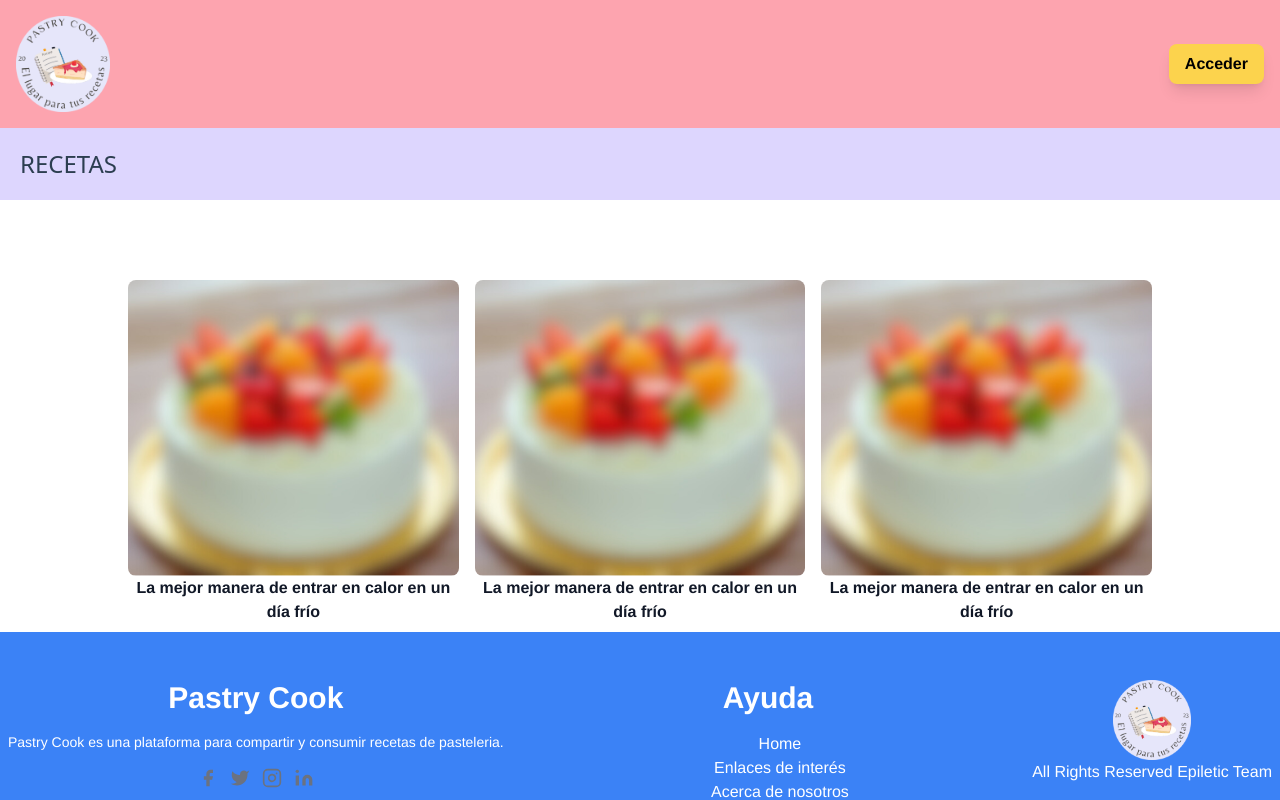
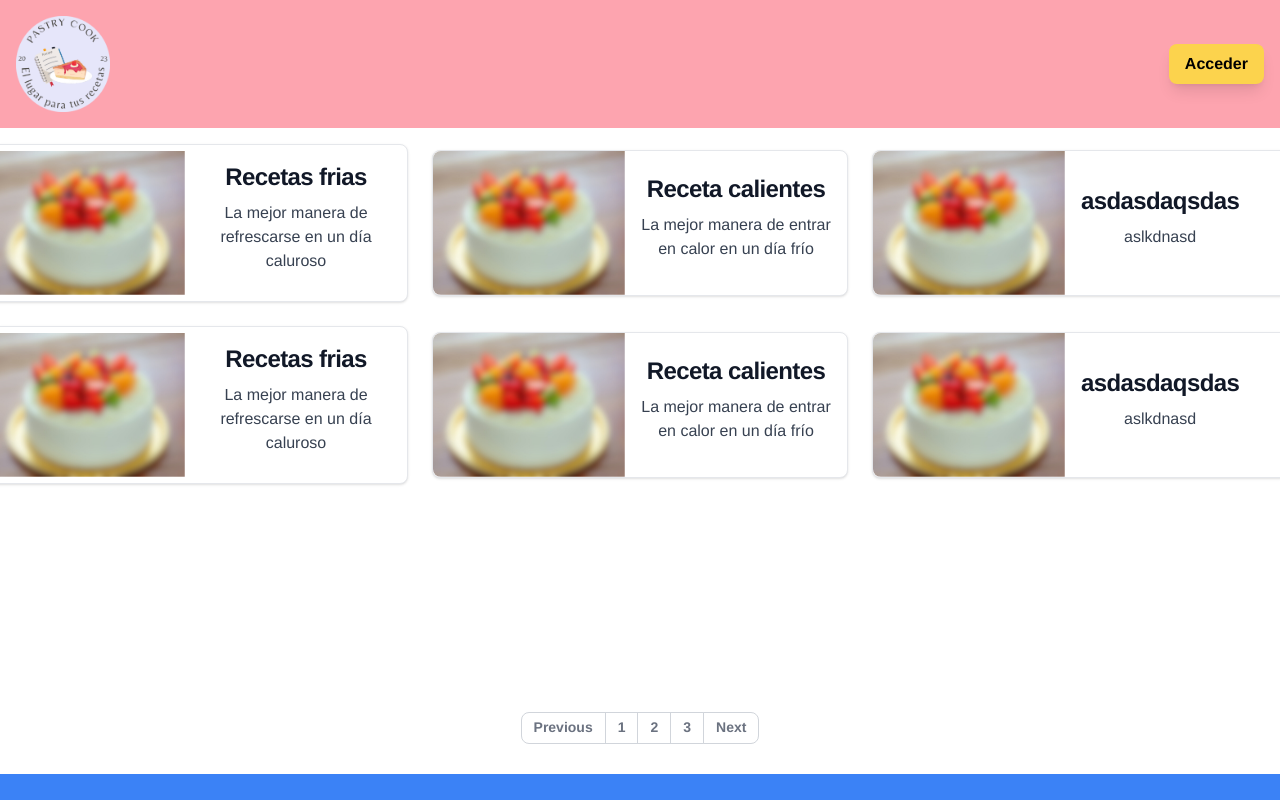
Before and after one commit to Alxx16/PROY-PastryCook, a Vue app in the folder pastrycook/: page /Favorite in a window 1280 px wide. Shown: the top 800 px of the page. Built offline with nearby package versions, Linux system fonts and the light colour scheme.

Commit message:
se creo la pagina de favoritos junto con si paginacion

```diff
--- a/pastrycook/src/Views/BoxFav.vue
+++ b/pastrycook/src/Views/BoxFav.vue
@@ -1,53 +1,19 @@
 <template>
  <!-- Recetas -->
   <div>
-  <div class="flex min-h-full flex-1 flex-col justify-center pb-12 padding-top: 0px;">
-        <div class="mt-0">
-            <h3 class="uppercase p-5 bg-violet-200 w-full text-left text-2xl  font-sans font-light mb-8">Recetas</h3>
-        </div>
-    <div class="container mx-auto px-5 py-2 lg:px-32 lg:pt-12 padding-top: 0px;">
-  <div class="-m-1 flex flex-wrap md:-m-2">
-     <!-- Recetas -->
-    <div class="flex w-1/3 flex-wrap relative">
-      <div class="w-full p-1 md:p-2 relative">
-        <img alt="gallery"
-          class="block h-full w-full rounded-lg object-cover object-center"
-          src="../../public/img/Pastel.png" />
-
-          <p class="position: absolute; text-base font-semibold text-gray-900">La mejor manera de entrar en calor en un día frío</p>
-      </div>
-    </div>
-    <div class="flex w-1/3 flex-wrap relative ">
-      <div class="w-full p-1 md:p-2">
-        <img
-          alt="gallery"
-          class="block h-full w-full rounded-lg object-cover object-center"
-          src="../../public/img/Pastel.png" />
-
-          <p class=" font-semibold pt-15 text-gray-900">La mejor manera de entrar en calor en un día frío</p>
-      </div>
-    </div>
-    <div class="flex w-1/3 flex-wrap">
-      <div class="w-full p-1 md:p-2">
-        <img
-          alt="gallery"
-          class="block h-full w-full rounded-lg object-cover object-center"
-          src="../../public/img/Pastel.png" />
-
-          <p class="text-base font-semibold text-gray-900">La mejor manera de entrar en calor en un día frío</p>
-      </div>
-    </div>
-
+    <BoxRecetas :Pastry="recetas"/>
   </div>
-</div>
-</div>
-
-</div>
-    </template>
+</template>
 
 <script>
+import BoxRecetas from './BoxRecetas.vue';
+
+
     export default{
         namePages: 'Favorite',
+        components:{
+          BoxRecetas
+        },
         data(){
             return{
                 imgFavorite:[
@@ -65,6 +31,153 @@
             }
 
           ],
+          recetas : [
+        {
+          id:1,
+          descripcion:"La mejor manera de refrescarse en un día caluroso",
+          titulo:"Recetas frias",
+          autor:"Pastry Cook",
+          costo:"$ 100",
+          ingredientes:"una polla caliente",
+          categoria:"Frias",
+          nivel:"Principiante",
+
+        },
+        {
+          id:2,
+          descripcion:"La mejor manera de entrar en calor en un día frío",
+          titulo:"Receta calientes",
+          autor:"cocinero 1",
+          costo:"$ 200",
+          ingredientes:"una polla fria",
+          categoria:"Calientes",
+          nivel:"Avanzado",
+        },
+        {
+          id:3,
+          descripcion:"aslkdnasd",
+          titulo:"asdasdaqsdas",
+          autor:"coasdasd",
+          costo:"$ 20220",
+          ingredientes:"uasdas",
+          categoria:"Csadasd",
+          nivel:"asdasd",
+        },
+        {
+          id:1,
+          descripcion:"La mejor manera de refrescarse en un día caluroso",
+          titulo:"Recetas frias",
+          autor:"Pastry Cook",
+          costo:"$ 100",
+          ingredientes:"una polla caliente",
+          categoria:"Frias",
+          nivel:"Principiante",
+
+        },
+        {
+          id:2,
+          descripcion:"La mejor manera de entrar en calor en un día frío",
+          titulo:"Receta calientes",
+          autor:"cocinero 1",
+          costo:"$ 200",
+          ingredientes:"una polla fria",
+          categoria:"Calientes",
+          nivel:"Avanzado",
+        },
+        {
+          id:3,
+          descripcion:"aslkdnasd",
+          titulo:"asdasdaqsdas",
+          autor:"coasdasd",
+          costo:"$ 20220",
+          ingredientes:"uasdas",
+          categoria:"Csadasd",
+          nivel:"asdasd",
+        },
+        {
+          id:1,
+          descripcion:"La mejor manera de refrescarse en un día caluroso",
+          titulo:"Recetas frias",
+          autor:"Pastry Cook",
+          costo:"$ 100",
+          ingredientes:"una polla caliente",
+          categoria:"Frias",
+          nivel:"Principiante",
+
+        },
+        {
+          id:2,
+          descripcion:"La mejor manera de entrar en calor en un día frío",
+          titulo:"Receta calientes",
+          autor:"cocinero 1",
+          costo:"$ 200",
+          ingredientes:"una polla fria",
+          categoria:"Calientes",
+          nivel:"Avanzado",
+        },
+        {
+          id:3,
+          descripcion:"aslkdnasd",
+          titulo:"asdasdaqsdsssssssas",
+          autor:"coasdasd",
+          costo:"$ 20220",
+          ingredientes:"uasdas",
+          categoria:"Csadasd",
+          nivel:"asdasd",
+        },
+        {
+          id:1,
+          descripcion:"La mejor manera de refrescarse en un día caluroso",
+          titulo:"Recetas friassssssss",
+          autor:"Pastry Cook",
+          costo:"$ 100",
+          ingredientes:"una polla caliente",
+          categoria:"Frias",
+          nivel:"Principiante",
+
+        },
+        {
+          id:2,
+          descripcion:"La mejor manera de entrar en calor en un día frío",
+          titulo:"Receta calientesssssss",
+          autor:"cocinero 1",
+          costo:"$ 200",
+          ingredientes:"una polla fria",
+          categoria:"Calientes",
+          nivel:"Avanzado",
+        },
+        {
+          id:3,
+          descripcion:"aslkdnasd",
+          titulo:"asdasdaqsdassssssss",
+          autor:"coasdasd",
+          costo:"$ 20220",
+          ingredientes:"uasdas",
+          categoria:"Csadasd",
+          nivel:"asdasd",
+        },
+        {
+          id:2,
+          descripcion:"La mejor manera de entrar en calor en un día frío",
+          titulo:"Receta calientes",
+          autor:"cocinero 1",
+          costo:"$ 200",
+          ingredientes:"una polla fria",
+          categoria:"Calientes",
+          nivel:"Avanzado",
+        },
+        {
+          id:3,
+          descripcion:"aslkdnasd",
+          titulo:"asdasdaqsdsssssssas",
+          autor:"coasdasd",
+          costo:"$ 20220",
+          ingredientes:"uasdas",
+          categoria:"Csadasd",
+          nivel:"asdasd",
+        },
+
+      ]
         }
 
     }}
--- a/pastrycook/src/Views/BoxRecetas.vue
+++ b/pastrycook/src/Views/BoxRecetas.vue
@@ -1,7 +1,11 @@
 <template>
-    <div class="container flex mx-auto px-5 py-2 lg:px-32 lg:pt-12">
-            <div class="-m-1 flex flex-wrap md:-m-2" v-for="po in Pastry" v-bind:key="po.id">
-            <a href="#" class="flex flex-col items-center bg-white border border-gray-200 rounded-lg shadow md:flex-row md:max-w-xl hover:bg-gray-100 dark:border-gray-700 dark:bg-gray-800 dark:hover:bg-gray-700">
+    <div>
+
+    <div class="flex justify-center items-center ">
+
+        <div class="container grid grid-rows-3  grid-cols-3 gap-10 my-6   flex justify-center items-center">
+            <div class="-m-1 flex flex-wrap md:-m-2" v-for="po in paginatedData" v-bind:key="po.id">
+                <a href="#" class="w-full flex flex-col items-center bg-white  border border-gray-200 rounded-lg shadow md:flex-row md:max-w-xl hover:bg-gray-100 dark:border-gray-700 dark:bg-gray-800 dark:hover:bg-gray-700">
                     <img class="object-cover w-full rounded-t-lg h-96 md:h-auto md:w-48 md:rounded-none md:rounded-l-lg" src="../../public/img/Pastel.png" alt="">
                     <div class="flex flex-col justify-between p-4 leading-normal">
                         <h5 class="mb-2 text-2xl font-bold tracking-tight text-gray-900 dark:text-white">{{ po.titulo }}</h5>
@@ -10,8 +14,30 @@
                 </a>
             </div>
         </div>
+    </div>
+
+    <div class="pagination">
+            <nav aria-label="Page navigation example">
+                <ul class="inline-flex -space-x-px text-sm">
+                    <li>
+                        <a href="#" @click="previousPage" :disabled="currentPage === 1" class="flex items-center justify-center px-3 h-8 ml-0 leading-tight text-gray-500 bg-white border border-gray-300 rounded-l-lg hover:bg-gray-100 hover:text-gray-700 dark:bg-gray-800 dark:border-gray-700 dark:text-gray-400 dark:hover:bg-gray-700 dark:hover:text-white">Previous</a>
+                    </li>
+                    <li v-for="page in totalPages" :key="page">
+                        <a href="#" @click="goToPage(page)" :class="{ 'text-blue-600 bg-blue-50': currentPage === page }"  class="flex items-center justify-center px-3 h-8 leading-tight text-gray-500 bg-white border border-gray-300 hover:bg-gray-100 hover:text-gray-700 dark:bg-gray-800 dark:border-gray-700 dark:text-gray-400 dark:hover:bg-gray-700 dark:hover:text-white">{{ page }}</a>
+                    </li>
+
+                    <li>
+                        <a href="#" @click="nextPage" :disabled="currentPage === totalPages" class="flex items-center justify-center px-3 h-8 leading-tight text-gray-500 bg-white border border-gray-300 rounded-r-lg hover:bg-gray-100 hover:text-gray-700 dark:bg-gray-800 dark:border-gray-700 dark:text-gray-400 dark:hover:bg-gray-700 dark:hover:text-white">Next</a>
+                    </li>
+                </ul>
+            </nav>
+        </div>
+
+    </div>
 
 </template>
+
+
 
 <script>
 export default {
@@ -19,11 +45,37 @@
     props: {
         msg: String,
         Pastry: Array,
-
-
-
+    },
+    data() {
+        return {
+            currentPage: 1,
+            itemsPerPage: 6,
+        };
+    },
+    computed: {
+        totalPages() {
+            return Math.ceil(this.Pastry.length / this.itemsPerPage);
+        },
+        paginatedData() {
+            const start = (this.currentPage - 1) * this.itemsPerPage;
+            const end = start + this.itemsPerPage;
+            return this.Pastry.slice(start, end);
+        },
+    },
+    methods: {
+        nextPage() {
+            if (this.currentPage < this.totalPages) {
+                this.currentPage++;
             }
-
+        },
+        previousPage() {
+            if (this.currentPage > 1) {
+                this.currentPage--;
             }
-
+        },
+        goToPage(page) {
+            this.currentPage = page;
+        },
+    },
+};
 </script>
```
Lines whose indentation alone changed are shown as unchanged.
